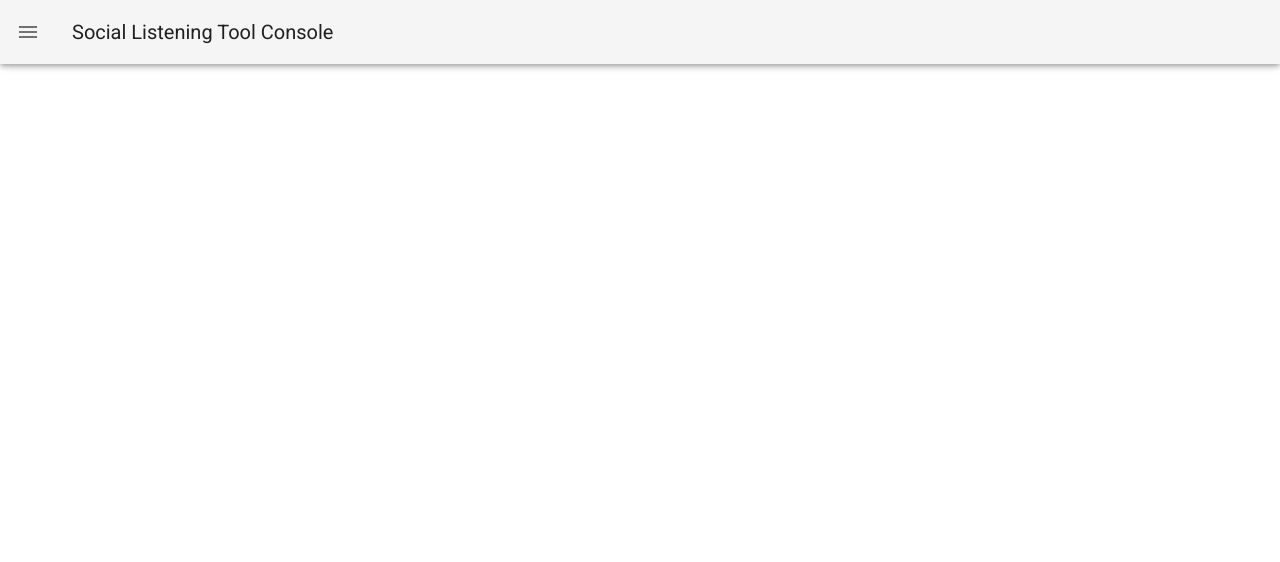
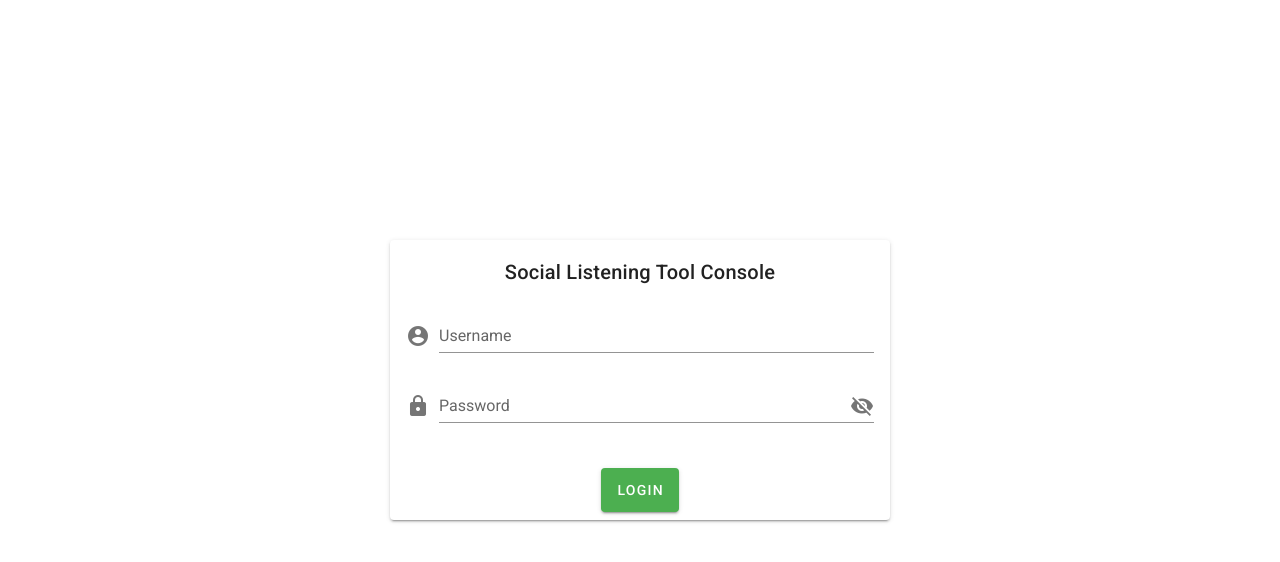
Before and after one commit to hjfrun/sl-tool-console, a Vue app in the folder client/: page /login in a window 1280 px wide. Shown: the top 562 px of the page. Built offline with nearby package versions, Linux system fonts and the light colour scheme.

Commit message:
login control

```diff
--- a/client/src/App.vue
+++ b/client/src/App.vue
@@ -1,31 +1,5 @@
 <template>
-  <v-app>
-    <v-navigation-drawer v-model="drawer" app>
-      <v-list-item>
-        <v-list-item-content>
-          <v-list-item-title>Social Listening Tool</v-list-item-title>
-          <v-list-item-subtitle>Console</v-list-item-subtitle>
-        </v-list-item-content>
-      </v-list-item>
-      <v-divider></v-divider>
-      <v-list dense>
-        <v-list-item-group color="primary">
-          <v-list-item v-for="(item, i) in items" :key="i" :to="item.link" link>
-            <v-list-item-icon>
-              <v-icon v-text="item.icon"></v-icon>
-            </v-list-item-icon>
-            <v-list-item-content>
-              <v-list-item-title v-text="item.title"></v-list-item-title>
-            </v-list-item-content>
-          </v-list-item>
-        </v-list-item-group>
-      </v-list>
-    </v-navigation-drawer>
-    <v-app-bar app>
-      <v-app-bar-nav-icon @click="drawer = !drawer"></v-app-bar-nav-icon>
-      <v-toolbar-title>Social Listening Tool Console</v-toolbar-title>
-    </v-app-bar>
-
+  <v-app app>
     <v-main class="mx-5 mt-2">
       <router-view></router-view>
     </v-main>
@@ -33,18 +7,3 @@
 </template>
 
 <script>
-
-export default {
-  name: 'App',
-  data() {
-    return {
-      drawer: false,
-      items: [
-        { title: 'User Management', icon: 'mdi-account-multiple', link: '/' },
-        { title: 'Universe Overview', icon: 'mdi-database', link: '/universe-overview' },
-        { title: 'About', icon: 'mdi-help-box', link: '/about' }
-      ]
-    }
-  }
-}
-</script>
--- a/client/src/router/index.js
+++ b/client/src/router/index.js
@@ -4,12 +4,28 @@ import UserTable from '../views/UserTable.vue'
 import UniverseOverview from '../views/UniverseOverview.vue'
 import About from '../views/About.vue'
 
+import Login from '../views/Login.vue'
+import Main from '../views/Main.vue'
+
 Vue.use(VueRouter)
 
 const routes = [
   {
+    path: '/login',
+    name: 'login',
+    component: Login,
+    meta: {
+      isPublic: true
+    }
+  },
+  {
     path: '/',
-    name: 'home',
+    name: 'main',
+    component: Main,
+    children: [
+      {
+        path: '/',
+        name: 'user',
         component: UserTable
       },
       {
@@ -23,10 +39,19 @@ const routes = [
         component: About
       }
     ]
+  }
+]
 
 const router = new VueRouter({
   mode: 'history',
   routes
 })
 
+router.beforeEach((to, from, next) => {
+  if (!to.meta.isPublic && sessionStorage.token !== 'admin-login') {
+    return next('/login')
+  }
+  next()
+})
+
 export default router
--- /dev/null
+++ b/client/src/views/Login.vue
@@ -0,0 +1,85 @@
+<template>
+  <v-app>
+    <v-content>
+      <v-alert
+        class="mx-auto"
+        v-model="alert"
+        prominent
+        type="error"
+        max-width="600"
+        border="left"
+        dismissible
+        >Please enter the corrent username and password!</v-alert
+      >
+      <v-card width="500" class="login-card" elevatino="6">
+        <v-card-title style="justify-content: center"
+          >Social Listening Tool Console</v-card-title
+        >
+        <v-card-text>
+          <v-text-field
+            label="Username"
+            v-model="username"
+            prepend-icon="mdi-account-circle"
+            :rules="nameRules"
+            required
+          />
+          <v-text-field
+            label="Password"
+            v-model="password"
+            :type="showPassword ? 'text' : 'password'"
+            prepend-icon="mdi-lock"
+            :append-icon="showPassword ? 'mdi-eye' : 'mdi-eye-off'"
+            @click:append="showPassword = !showPassword"
+            :rules="passwordRules"
+            required
+          />
+        </v-card-text>
+
+        <v-card-actions>
+          <v-btn class="mx-auto" large color="success" @click="login"
+            >Login</v-btn
+          >
+        </v-card-actions>
+      </v-card>
+    </v-content>
+  </v-app>
+</template>
+<script>
+export default {
+  name: 'Login',
+  data() {
+    return {
+      alert: false,
+      username: '',
+      password: '',
+      showPassword: false,
+      nameRules: [
+        v => !!v || 'Username is required'
+      ],
+      passwordRules: [
+        v => !!v || 'Password is required'
+      ]
+    }
+  },
+  methods: {
+    login() {
+      if (this.username !== 'owsocial' || this.password !== 'owsocial') {
+        this.alert = true
+        return
+      }
+
+      sessionStorage.token = 'admin-login'
+      this.$router.push('/')
+    }
+  }
+}
+</script>
+
+<style lang="scss" scoped>
+.login-card {
+  position: absolute;
+  left: 50%;
+  top: 50%;
+  transform: translate(-50%, -60%);
+}
+</style>
--- /dev/null
+++ b/client/src/views/Main.vue
@@ -0,0 +1,58 @@
+<template>
+  <v-app>
+    <v-navigation-drawer v-model="drawer" app>
+      <v-list-item>
+        <v-list-item-content>
+          <v-list-item-title>Social Listening Tool</v-list-item-title>
+          <v-list-item-subtitle>Console</v-list-item-subtitle>
+        </v-list-item-content>
+      </v-list-item>
+      <v-divider></v-divider>
+      <v-list dense>
+        <v-list-item-group color="primary">
+          <v-list-item v-for="(item, i) in items" :key="i" :to="item.link" link>
+            <v-list-item-icon>
+              <v-icon v-text="item.icon"></v-icon>
+            </v-list-item-icon>
+            <v-list-item-content>
+              <v-list-item-title v-text="item.title"></v-list-item-title>
+            </v-list-item-content>
+          </v-list-item>
+        </v-list-item-group>
+      </v-list>
+    </v-navigation-drawer>
+    <v-app-bar app>
+      <v-app-bar-nav-icon @click="drawer = !drawer"></v-app-bar-nav-icon>
+      <v-toolbar-title>Social Listening Tool Console</v-toolbar-title>
+      <v-spacer></v-spacer>
+      <v-btn text @click="logout"
+        >Logout
+        <v-icon>mdi-logout</v-icon>
+      </v-btn>
+    </v-app-bar>
+    <router-view></router-view>
+  </v-app>
+</template>
+
+<script>
+
+export default {
+  name: 'Main',
+  data() {
+    return {
+      drawer: false,
+      items: [
+        { title: 'User Management', icon: 'mdi-account-multiple', link: '/' },
+        { title: 'Universe Overview', icon: 'mdi-database', link: '/universe-overview' },
+        { title: 'About', icon: 'mdi-help-box', link: '/about' }
+      ]
+    }
+  },
+  methods: {
+    logout() {
+      sessionStorage.token = ''
+      this.$router.push('/login')
+    }
+  }
+}
+</script>
```
Lines whose indentation alone changed are shown as unchanged.
